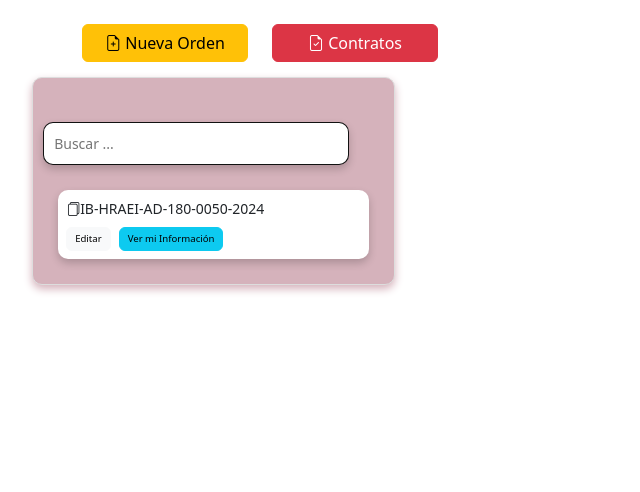
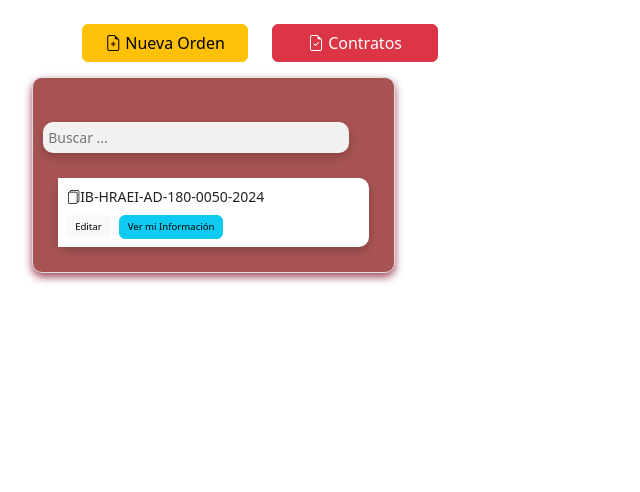
Before and after one commit to tania0609/ordenes_suministro_enfermeria-, a PHP site: page / in a window 1280 px wide. Shown: the part 50-542 px from the top of the page, without its empty margins (0-640 px from the left). Run offline with PHP 8.4, Linux system fonts and the light colour scheme; data comes from the database, SQL or seed files in the repository; data that the repository does not hold is empty; some libraries are stand-ins or nearby versions.

Commit message:
cambio de color en contenedores de consulta

```diff
--- a/css/style.css
+++ b/css/style.css
@@ -28,6 +28,24 @@
     font-size: 12px; /* Reduce el tamaño del texto */
     white-space: nowrap; /* Evita saltos de línea innecesarios */
 }
+
+
+li.bi.bi-files {
+    background-color: rgb(255, 255, 255); /* Cambia el fondo del <li> */
+    padding: 5px; /* Opcional: agrega espacio interno */
+    display: inline-block; /* Mantiene el tamaño adecuado */
+}
+
+
+
+input#search {
+    background-color: rgb(243, 240, 240); /* Cambia el fondo del input */
+    border: none; /* Opcional: quita el borde si no lo quieres */
+    padding: 5px; /* Opcional: agrega espacio interno */
+}
+
+
+
 
 #sugerencias div {
     padding: 8px 12px;
@@ -105,9 +123,9 @@ textarea[readonly] {
 
 /* Estilo del contenedor de la lista de pacientes */
 #patient-list-container {
-    background: #d5b2bb;
+    background: #a75353;
     /* fallback for old browsers */
-    background: -webkit-linear-gradient(to right, #d5b2bb);
+    background: -webkit-linear-gradient(to right, #7a2828);
     /* Chrome 10-25, Safari 5.1-6 */
     background: linear-gradient(to right, rgb(164, 54, 54));
     /* W3C, IE 10+/ Edge, Firefox 16+, Chrome 26+, Opera 12+, Safari 7+ */
@@ -121,7 +139,7 @@ textarea[readonly] {
     /* Color y grosor del borde */
     border-radius: 10px;
     /* Esquinas redondeadas */
-    box-shadow: 0 4px 8px rgb(213, 178, 187);
+    box-shadow: 0 4px 8px rgb(158, 71, 93);
     /* Sombra suave */
     margin: 15px auto;
     /* Centrado horizontal */
```
